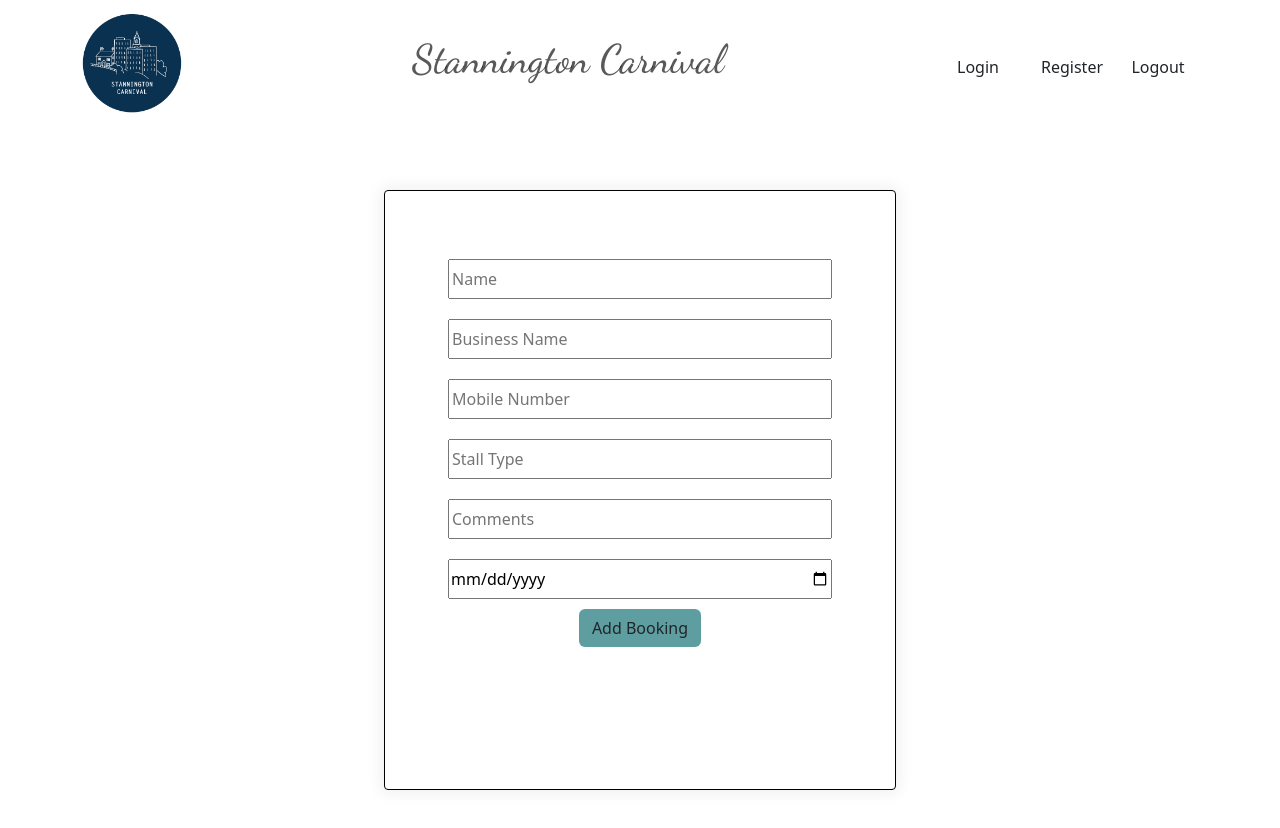
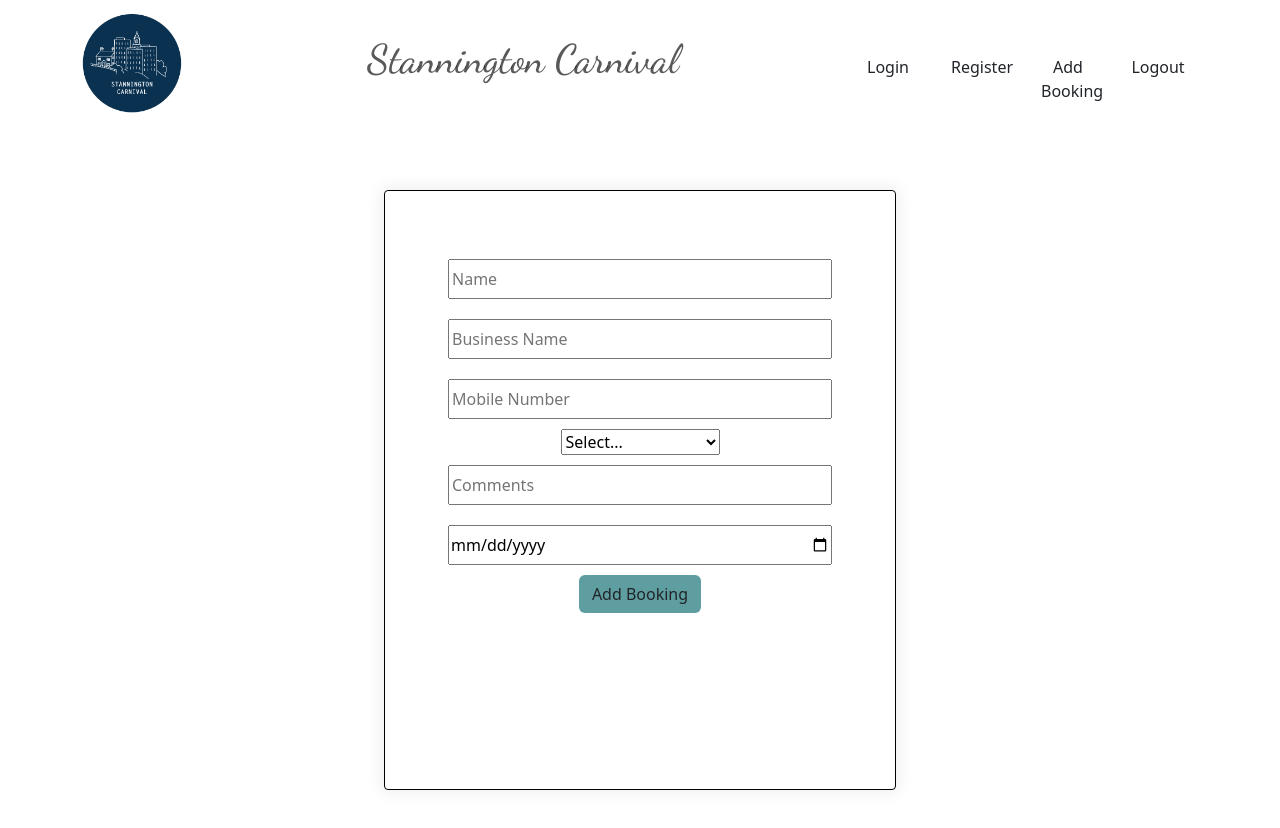
Before and after one commit to InstructorGreene/Perspicacious_Persimmons_Frontend22, a React (Create React App) app: page /booking in a window 1280 px wide. Shown: the top 828 px of the page. Built offline with nearby package versions, Linux system fonts and the light colour scheme.

Commit message:
Addded the booking form and bookings are now stored in the mongodb

```diff
--- a/src/App.js
+++ b/src/App.js
@@ -8,6 +8,7 @@
 import Register from "./Components/Register/Register";
 import StallBookingForm from "./Components/StallBookingForm/StallBookingForm";
 import { ApiClient } from "./apiClient";
+import AddStall from "./Components/StallBookingForm/AddStall";
 
 const App = () => {
   const [token, changeToken] = useState(window.localStorage.getItem("token"));
@@ -39,10 +40,7 @@
           />
           <Route path="/register" element={<Register />} />
           <Route path="/dashboard" element={<Dashboard client={client} />} />
-          <Route
-            path="/booking"
-            element={<StallBookingForm client={client} />}
-          />
+          <Route path="/booking" element={<AddStall client={client} />} />
         </Routes>
       </Router>
     </>
--- a/src/Components/Dashboard/Dashboard.jsx
+++ b/src/Components/Dashboard/Dashboard.jsx
@@ -34,10 +34,7 @@
 
   return (
     <>
-      <div>
-        {buildRows()}
-        {/* {refreshList()} */}
-      </div>
+      <div>{buildRows()}</div>
     </>
   );
 };
--- a/src/Components/Navbar/Navbar.jsx
+++ b/src/Components/Navbar/Navbar.jsx
@@ -31,6 +31,9 @@
             <Link to="/register" className="btn btn-custom btn-change">
               Register
             </Link>
+            <Link to="/booking" className="btn btn-custom btn-change">
+              Add Booking
+            </Link>
             <Button
               variant="custom"
               className="btn-change"
--- /dev/null
+++ b/src/Components/StallBookingForm/AddStall.jsx
@@ -0,0 +1,12 @@
+import React from "react";
+import StallBookingForm from "./StallBookingForm";
+
+const AddStall = (props) => {
+  return (
+    <>
+      <StallBookingForm client={props.client} />
+    </>
+  );
+};
+
+export default AddStall;
--- a/src/Components/StallBookingForm/StallBookingForm.jsx
+++ b/src/Components/StallBookingForm/StallBookingForm.jsx
@@ -3,22 +3,25 @@
 import { useForm } from "react-hook-form";
 import "./StallBookingForm.css";
 
-function StallBookingForm() {
+function StallBookingForm(props) {
   const { register, handleSubmit } = useForm({
-    defaultValues: {
-      name: "",
-      businessName: "",
-      mobileNumber: "",
-      stallType: "",
-      comments: "",
-      status: "",
-      date: "",
-    },
+    shouldUseNativeValidation: true,
   });
+
+  const onSubmit = async (item) => {
+    props.client.addBooking(
+      item.businessName,
+      item.mobileNumber,
+      item.stallType,
+      item.comments,
+      item.date
+    );
+    console.log(item);
+  };
 
   return (
     <>
-      <form className="booking-container" onSubmit={handleSubmit(console.log)}>
+      <form className="booking-container" onSubmit={handleSubmit(onSubmit)}>
         <div className="booking-form-box">
           <div>
             <input
@@ -42,11 +45,17 @@
             />
           </div>
           <div>
-            <input
-              type="text"
-              {...register("stallType", { required: true })}
-              placeholder="Stall Type"
-            />
+            <select {...register("category", { required: true })}>
+              <option value="">Select...</option>
+
+              <option value="craft">Craft</option>
+
+              <option value="donation">Donation</option>
+
+              <option value="food">Food Stall</option>
+
+              <option value="commercial">Commercial Items</option>
+            </select>
           </div>
           <div>
             <input
@@ -62,7 +71,7 @@
               placeholder="Date"
             />
           </div>
-          <Button className="add-button" variant="custom">
+          <Button className="add-button" variant="custom" type="submit">
             Add Booking
           </Button>
         </div>
```
